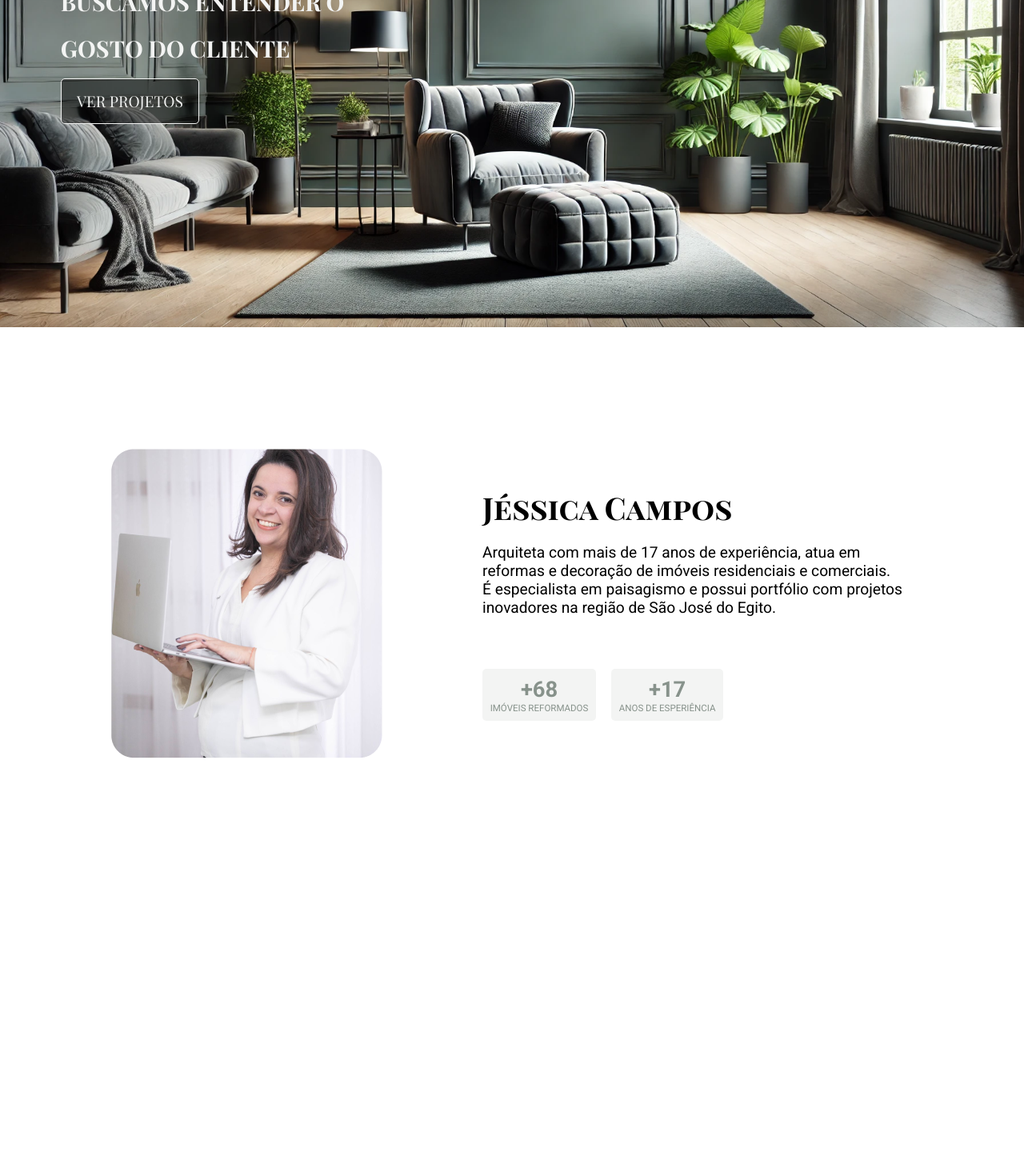
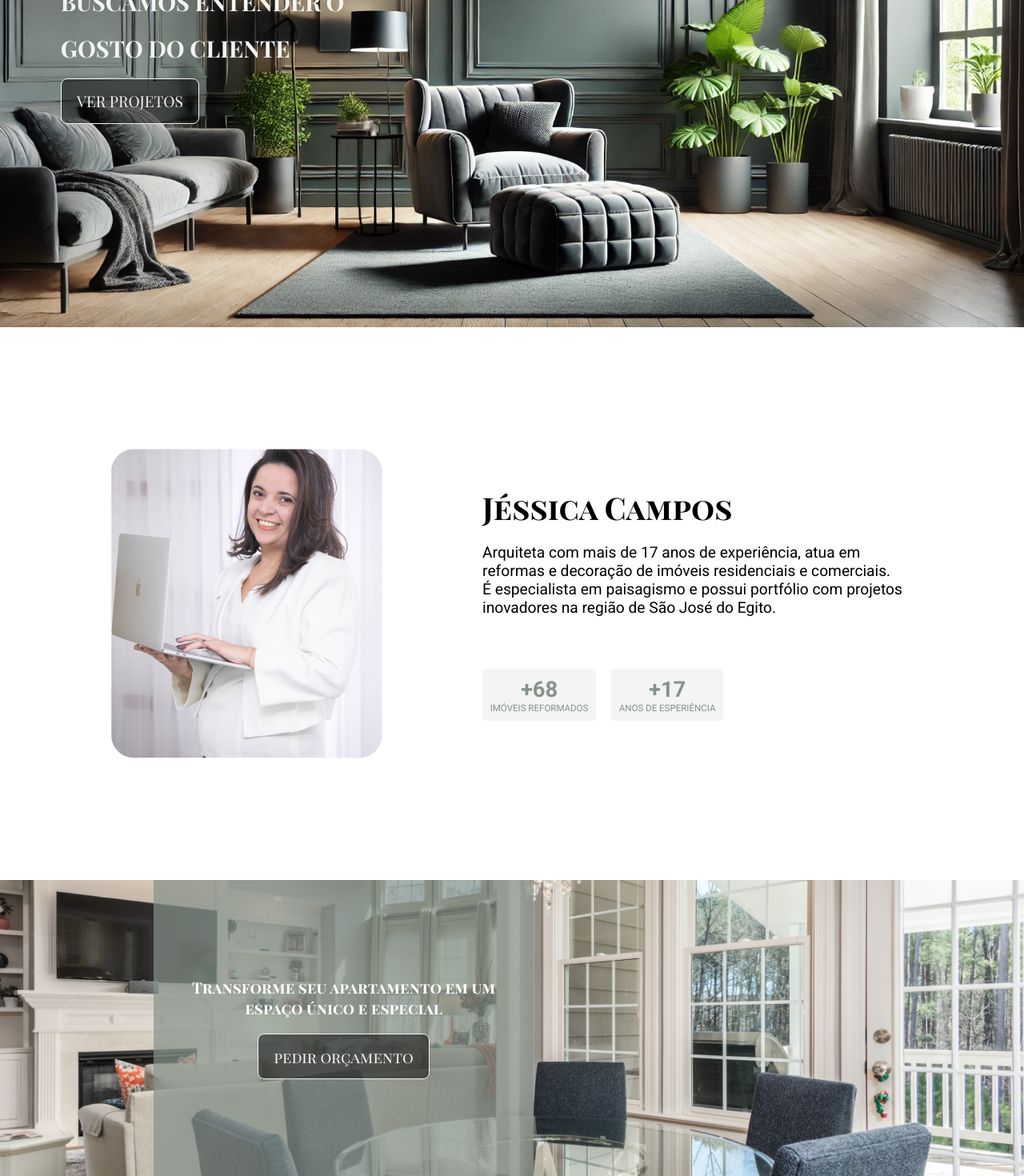
Before and after one commit to eetecnology/J-ssicaArq, a React (Vite) app: page / in a window 1280 px wide. Shown: the part 271-1741 px from the top of the page at 80% size. Before the commit the page ends 1371 px from the top, so only its background shows below. Built offline with nearby package versions, Linux system fonts and the light colour scheme.

Commit message:
add - Budjet

```diff
--- a/src/App.jsx
+++ b/src/App.jsx
@@ -1,5 +1,6 @@
 import AboutMe from './components/AboutMe';
 import Banner from './components/Banner';
+import Budget from './components/Budget';
 import Header from './components/Header';
 
 export default function App() {
@@ -8,6 +9,7 @@ export default function App() {
       <Header />
       <Banner />
       <AboutMe />
+      <Budget />
     </div>
   )
 }
--- a/src/components/Banner.jsx
+++ b/src/components/Banner.jsx
@@ -1,4 +1,5 @@
 import styles from './Banner.module.css';
+import Button from './Button';
 
 export default function Banner() {
   return (
@@ -6,7 +7,9 @@ export default function Banner() {
       <div className={styles.content}>
         <h1>BUSCAMOS ENTENDER O</h1>
         <h1>GOSTO DO CLIENTE</h1>
-        <button>VER PROJETOS</button>
+        <Button className={styles.button}>
+          VER PROJETOS
+        </Button>
       </div>
     </section>
   );
--- a/src/components/Banner.module.css
+++ b/src/components/Banner.module.css
@@ -10,29 +10,11 @@
     color: var(--grey-green-1);
   }
 
+  .content {
+    margin-left: 7.9rem;
+  }
+
   .content h1 {
     font-size: 3rem;
     margin-bottom: 2rem;
-    margin-left: 7.9rem;
   }
-
-  .content button {
-    background-color: transparent;
-    border: 1px solid var(--grey-green-1);
-    color: var(--grey-green-1);
-    padding: 1.5rem 2rem;
-    border-radius: 5px;
-    border: 1px solid var(--grey-green-1);
-    cursor: pointer;
-    transition: background-color 0.3s ease, color 0.3s ease;
-    margin-left: 7.9rem;
-    background: var(--grey-green-11);
-    font-size: 2rem;
-    transition: all .3s;
-  }
-
-  .content button:hover {
-    background-color: var(--grey-green-1);
-    color: var(--grey-13);
-    transform: scale(1.1);
-  }
--- /dev/null
+++ b/src/components/Budget.jsx
@@ -0,0 +1,13 @@
+import styles from './Budget.module.css';
+import Button from './Button';
+
+export default function Budget() {
+  return (
+    <section className={styles.Budget}>
+      <div className={styles.description}>
+        <h3>Transforme seu apartamento em um <br /> espaço único e especial</h3>
+        <Button>pedir orçamento</Button>
+      </div>
+    </section>
+  )
+}
--- /dev/null
+++ b/src/components/Budget.module.css
@@ -0,0 +1,33 @@
+.Budget {
+  position: relative;
+  width: 100%;
+  height: 38.5rem;
+  background-image: url('../assets/Budget.png');
+  background-size: cover;
+  background-position: center;
+}
+
+.Budget img {
+  width: 100%;
+}
+
+.description {
+  position: absolute;
+  top: 0;
+  left: 20rem;
+  right: 0;
+  bottom: 0;
+  display: flex;
+  flex-direction: column;
+  justify-content: center;
+  align-items: center;
+  background-color: rgba(135, 146, 139, 0.7);
+  color: white;
+  text-align: center;
+  max-width: 49.5rem;
+}
+
+.description h3 {
+  font-size: 2rem;
+  margin-bottom: 2rem;
+}
--- /dev/null
+++ b/src/components/Button.jsx
@@ -0,0 +1,9 @@
+import styles from './Button.module.css';
+
+export default function Button({ children }) {
+  return (
+    <button className={styles.button}>
+      {children}
+    </button>
+  )
+}
--- /dev/null
+++ b/src/components/Button.module.css
@@ -0,0 +1,18 @@
+.button {
+  background-color: transparent;
+  border: 1px solid var(--grey-green-1);
+  color: var(--grey-green-1);
+  padding: 1.5rem 2rem;
+  border-radius: 8px;
+  cursor: pointer;
+  transition: all 0.3s ease;
+  background: var(--grey-green-11);
+  font-size: 2rem;
+  transition: all .3s;
+}
+
+.button:hover {
+  background-color: var(--grey-green-1);
+  color: var(--grey-13);
+  transform: scale(1.1);
+}
--- a/src/components/Header.module.css
+++ b/src/components/Header.module.css
@@ -9,7 +9,7 @@
   z-index: 1000;
   box-shadow: 0 2px 4px rgba(0, 0, 0, 0.1);
   display: flex;
-  justify-content: space-around;
+  justify-content: space-between;
   align-items: center;
 }
 
@@ -24,11 +24,13 @@
 .logo {
   color: var(--grey-green-1);
   font-size: 1.5rem;
+  margin-left: 7.9rem;
 }
 
 .navbar ul {
   display: flex;
   gap: 5rem;
+  margin-right: 7.9rem;
 }
 
 .navbar li {
@@ -53,6 +55,7 @@
 
 .burgerMenu, .burgerMenuClose {
   color: var(--grey-green-1);
+  margin-right: 7.9rem;
 }
 
 .navbarMobile {
```
Also changed, not shown: src/assets/Budget.png (added).
